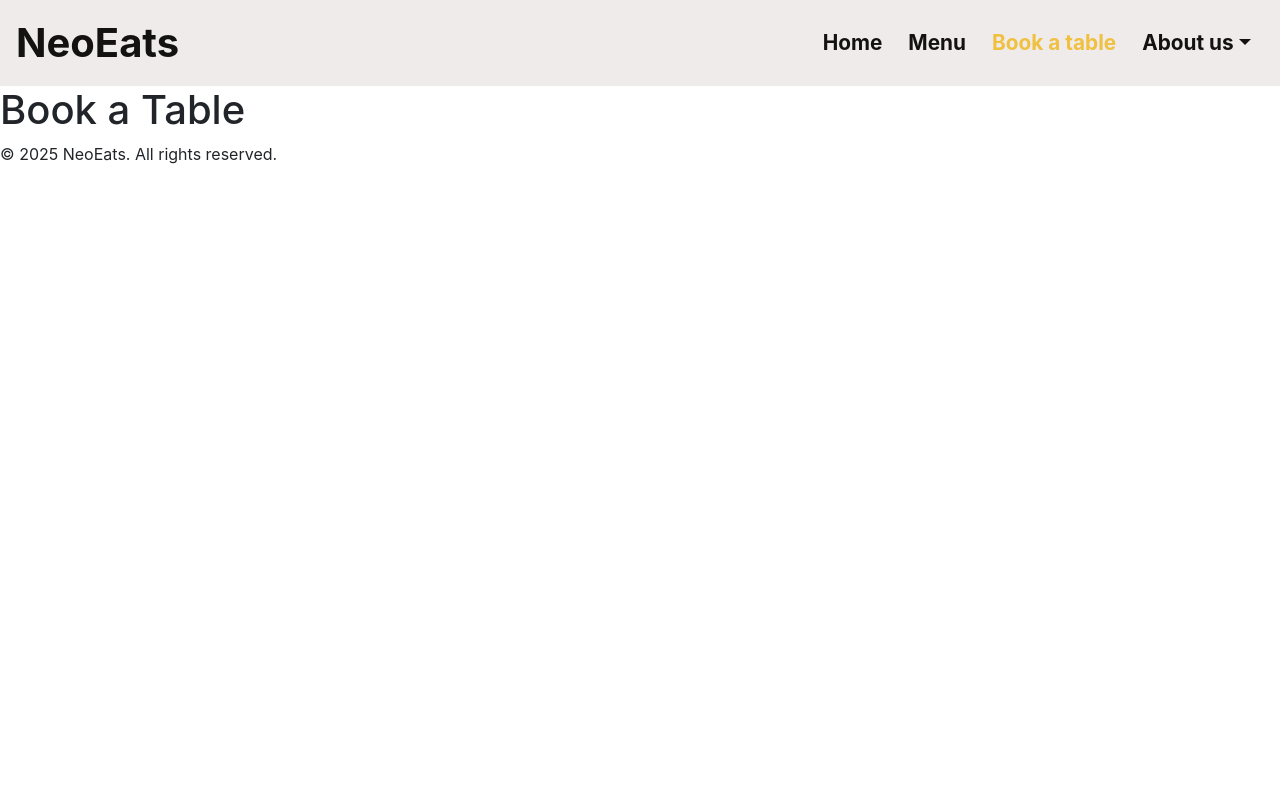
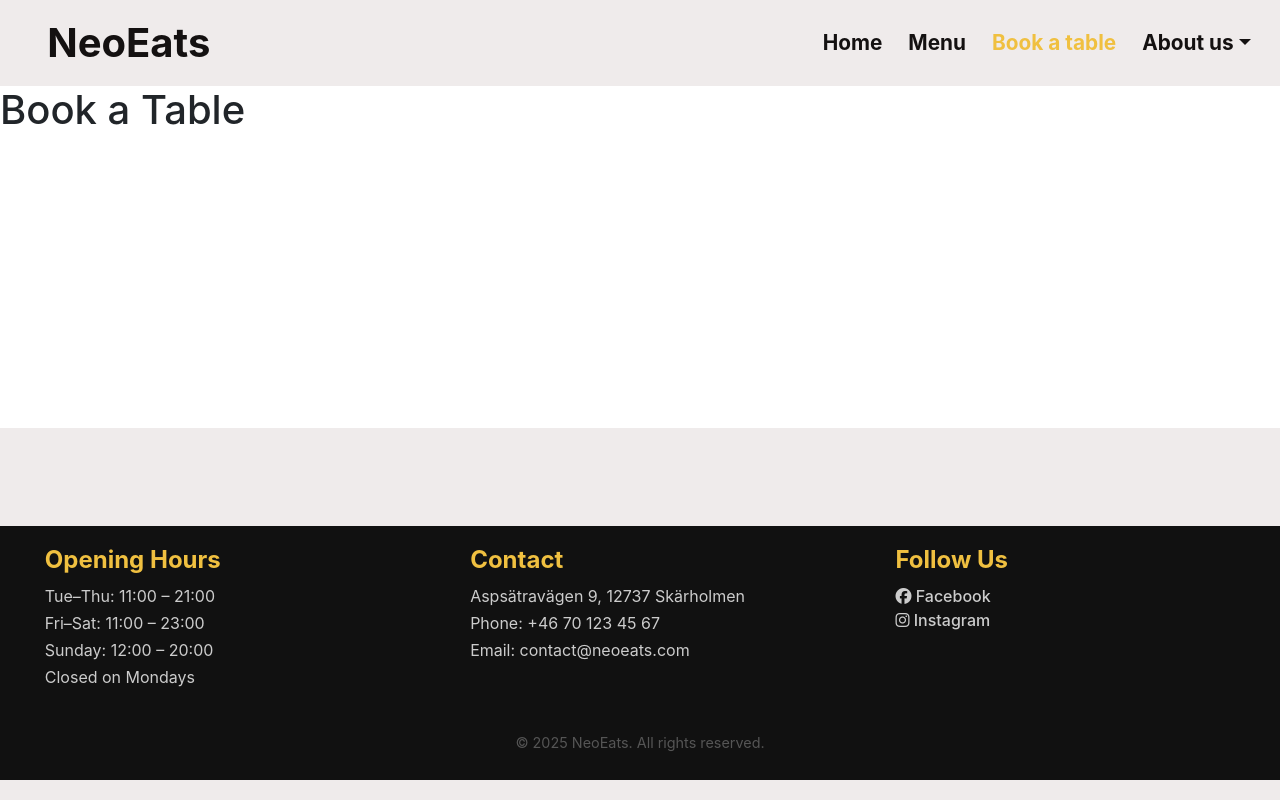
Before and after one commit to LadyNeowen/NeoEats, a Django app: page /booking/ in a window 1280 px wide. Run offline with Django 4.2, Linux system fonts and the light colour scheme.

Commit message:
Add footer with style css

```diff
--- a/static/css/styles.css
+++ b/static/css/styles.css
@@ -1,9 +1,19 @@
 /* No horizontal scroll */
 html, body {
+    height: 100%;
     margin: 0;
     padding: 0;
     max-width: 100%;
-    overflow-x: hidden;   /* 👈 this is the big one */
+    overflow-x: hidden;
+}
+
+body {
+    display: flex;
+    flex-direction: column;
+}
+
+main {
+    flex: 1;
 }
 
 /* Hero Banner Section */
@@ -44,6 +54,7 @@ html, body {
     font-size: 2.5rem;
     font-weight: bold;
     color: #141111 !important;
+    margin-left: 2.5%;
 
 }
 
@@ -88,3 +99,62 @@ html, body {
 .dropdown-menu .dropdown-item:hover {
     color: #f0c040 !important;
 }
+
+/* Footer Section */
+
+/* FOOTER */
+.site-footer {
+    background-color: #111;
+    color: #ddd;
+    padding: 20px 20px 10px;
+    margin-top: 78px;
+
+}
+
+.footer-container {
+    display: flex;
+    justify-content: space-between;
+    flex-wrap: wrap;
+    margin-left: 2%;
+}
+
+.footer-section {
+    width: 30%;
+    min-width: 200px;
+    margin-bottom: 20px;
+}
+
+.footer-section h4 {
+    color: #f0c040;
+    font-weight: bold;
+    margin-bottom: 10px;
+}
+
+.footer-section p {
+    margin: 3px 0;
+    color: #ccc;
+}
+
+.social-link {
+    color: #ccc;
+    text-decoration: none;
+    font-weight: 500;
+}
+
+.social-link:hover {
+    color: #f0c040;
+}
+
+/* Copyright */
+.footer-bottom {
+    text-align: center;
+    margin-top: 20px;
+    color: #555;
+    font-size: 0.9rem;
+}
+
+.footer-bg {
+    background-color: rgba(226, 218, 218, 0.54) !important;
+    padding-top: 20px;       /* this is your “colored margin” */
+    padding-bottom: 20px;
+}
--- a/templates/base.html
+++ b/templates/base.html
@@ -8,6 +8,8 @@
     <link rel="stylesheet" href="https://cdn.jsdelivr.net/npm/bootstrap@4.6.2/dist/css/bootstrap.min.css"
         integrity="sha384-xOolHFLEh07PJGoPkLv1IbcEPTNtaed2xpHsD9ESMhqIYd0nLMwNLD69Npy4HI+N" crossorigin="anonymous">
     <link rel="stylesheet" href="{% static 'css/styles.css' %}">
+    <link rel="stylesheet" href="https://cdnjs.cloudflare.com/ajax/libs/font-awesome/6.5.0/css/all.min.css">
+
     <title>NeoEats - {% block title %}{% endblock %}</title>
 </head>
 
@@ -35,7 +37,8 @@
                     <a class="nav-link" href="{% url 'book_table' %}">Book a table</a>
                 </li>
 
-                <li class="nav-item dropdown {% if url_name == 'about' or url_name == 'about_story' or url_name == 'about_gallery' or url_name == 'about_collaborations' %}active{% endif %}">
+                <li
+                    class="nav-item dropdown {% if url_name == 'about' or url_name == 'about_story' or url_name == 'about_gallery' or url_name == 'about_collaborations' %}active{% endif %}">
                     <a class="nav-link dropdown-toggle" href="{% url 'about' %}" role="button" data-toggle="dropdown"
                         aria-expanded="false">About us</a>
 
@@ -56,9 +59,37 @@
         {% block content %}
         {% endblock %}
     </main>
-    <footer class="footer-map">
-        <p class="all-rights">&copy; 2025 NeoEats. All rights reserved.</p>
+    <div class="footer-bg">
+        <footer class="site-footer">
+            <div class="footer-container">
+
+                <div class="footer-section">
+                    <h4>Opening Hours</h4>
+                    <p>Tue–Thu: 11:00 – 21:00</p>
+                    <p>Fri–Sat: 11:00 – 23:00</p>
+                    <p>Sunday: 12:00 – 20:00</p>
+                    <p class="mondays">Closed on Mondays</p>
+                </div>
+
+                <div class="footer-section">
+                    <h4>Contact</h4>
+                    <p>Aspsätravägen 9, 12737 Skärholmen</p>
+                    <p>Phone: +46 70 123 45 67</p>
+                    <p>Email: contact@neoeats.com</p>
+                </div>
+
+                <div class="footer-section">
+                    <h4>Follow Us</h4>
+                    <a href="#" class="social-link"><i class="fab fa-facebook"></i> Facebook</a><br>
+                    <a href="#" class="social-link"><i class="fab fa-instagram"></i> Instagram</a>
+
+                </div>
+
+            </div>
+
+            <p class="footer-bottom">&copy; 2025 NeoEats. All rights reserved.</p>
         </footer>
+    </div>
 
         <script src="https://cdn.jsdelivr.net/npm/jquery@3.5.1/dist/jquery.slim.min.js"
             integrity="sha384-DfXdz2htPH0lsSSs5nCTpuj/zy4C+OGpamoFVy38MVBnE+IbbVYUew+OrCXaRkfj"
@@ -67,4 +98,5 @@
             integrity="sha384-Fy6S3B9q64WdZWQUiU+q4/2Lc9npb8tCaSX9FK7E8HnRr0Jz8D6OP9dO5Vg3Q9ct"
             crossorigin="anonymous"></script>
 </body>
+
 </html>
```
Also changed, not shown: templates/about/about.html (+6 -1 lines). Lines whose indentation alone changed are shown as unchanged.
